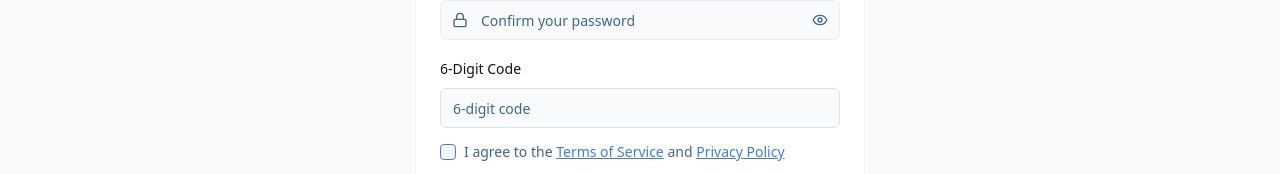
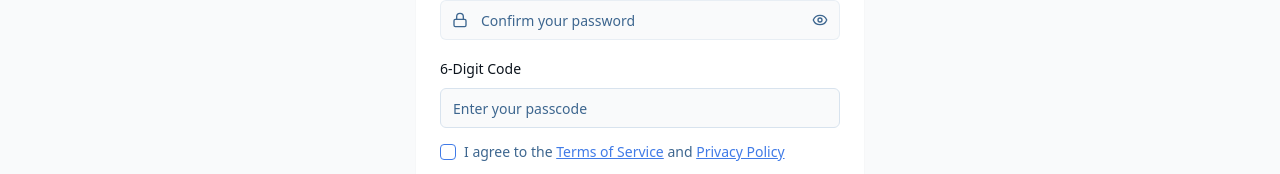
Before and after one commit to Kunle123/C5Frontend, a React (Vite) app in the folder frontend/: page /signup in a window 1280 px wide. Shown: the part 475-649 px from the top of the page. Built offline with nearby package versions, Linux system fonts and the light colour scheme; no server answers.

Commit message:
Update passcode input placeholder to 'Enter your passcode' on Signup page

```diff
--- a/frontend/src/pages/Signup.tsx
+++ b/frontend/src/pages/Signup.tsx
@@ -162,7 +162,7 @@ const Signup = () => {
                     name="code"
                     type="text"
                     maxLength={6}
-                    placeholder="6-digit code"
+                    placeholder="Enter your passcode"
                     value={formData.code || ""}
                     onChange={e => setFormData({ ...formData, code: e.target.value })}
                     required
```
